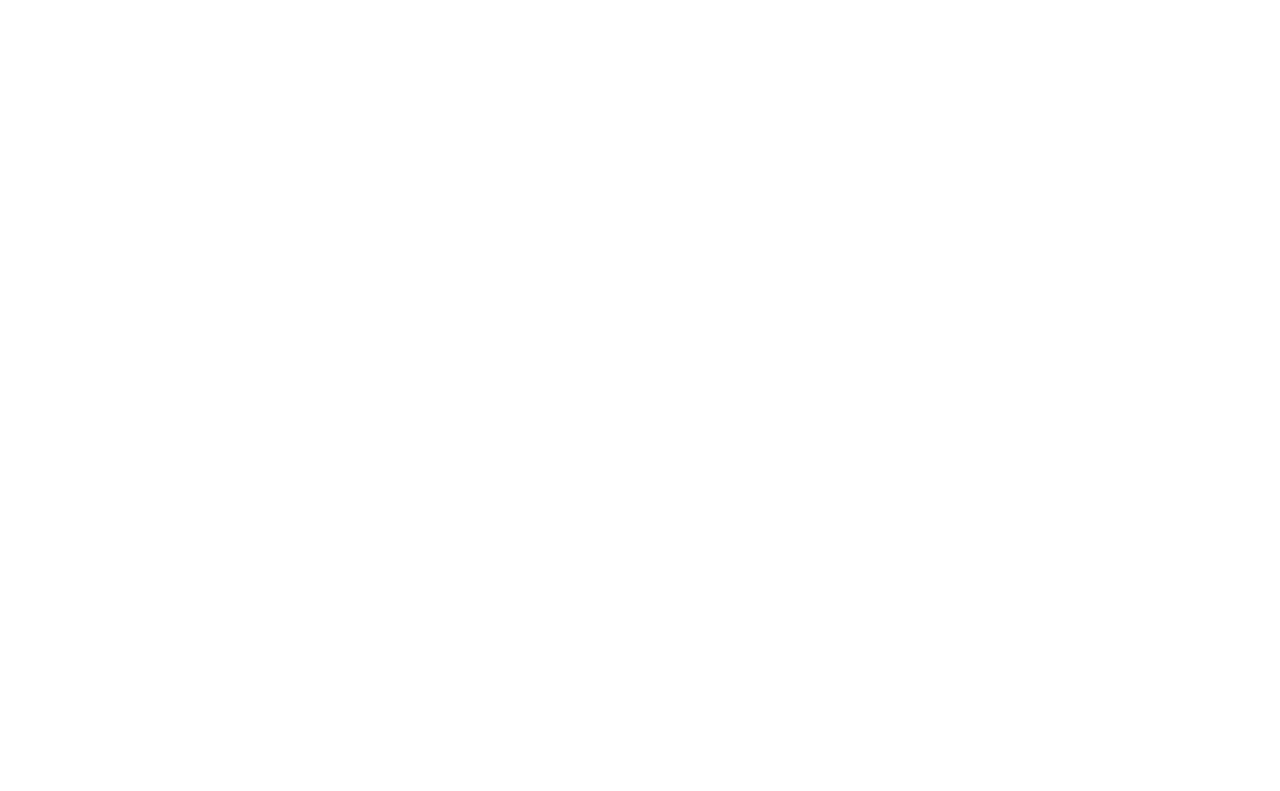
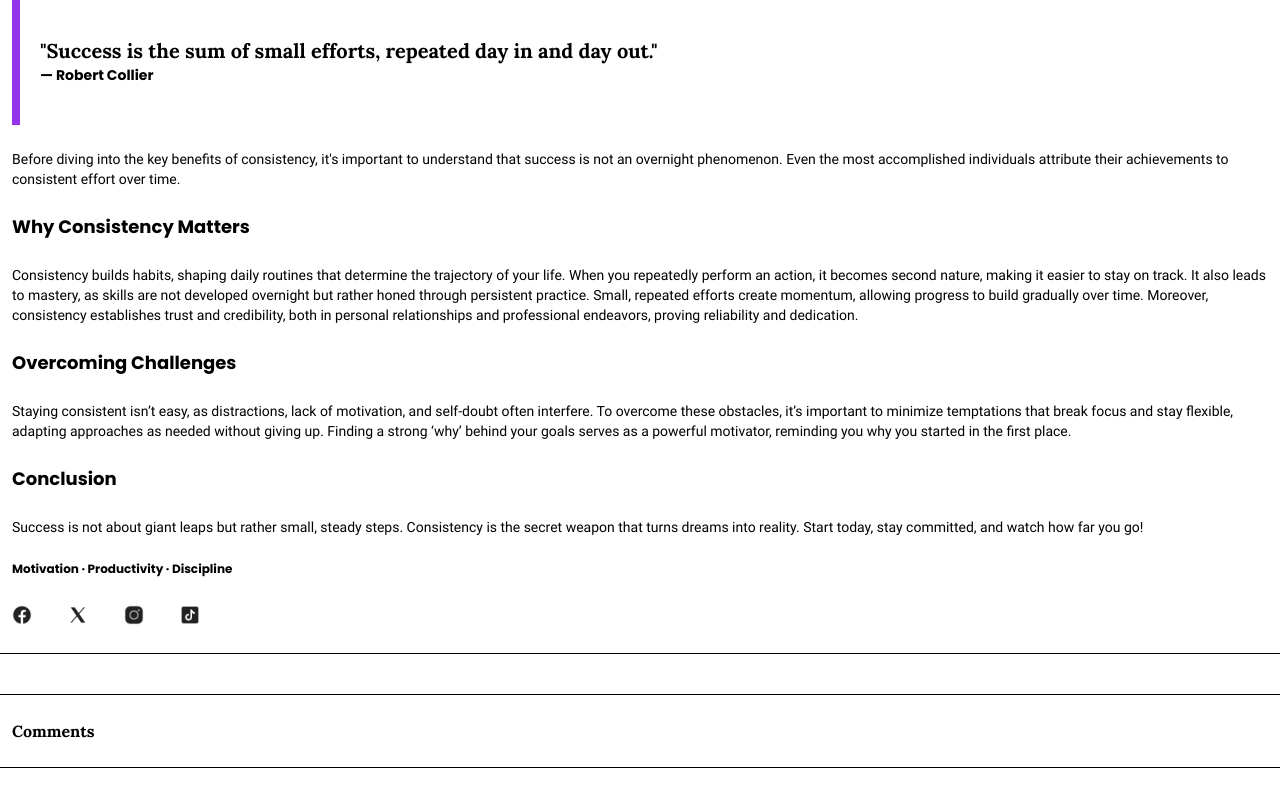
Before and after one commit to softwareNinja-888/salt_light_blog, a React (Vite) app in the folder blog/: page /blogs/1 in a window 1280 px wide. Shown: the part 780-1571 px from the top of the page. Before the commit the page ends 800 px from the top, so only its background shows below. Built offline with nearby package versions, Linux system fonts and the light colour scheme.

Commit message:
Refactor blog page

```diff
--- a/blog/src/components/BlogPage.jsx
+++ b/blog/src/components/BlogPage.jsx
@@ -1,10 +1,19 @@
 import { useParams } from "react-router"
+import { useState } from "react";
+
 import {Header} from "./Header"
+import {Footer} from "./Footer"
+
+import {Line} from "./Line"
+import {SocialLinks} from "./SocialLinks"
 import {Quote} from "./Quote"
 
 import blogImg from '/blog/blogA1.webp'
 
 export function BlogPage(obj){
+
+    const [comment, setComment] = useState("");
+
 
     const {blog} = useParams()
     console.log(blog)
@@ -36,12 +45,63 @@
                         <div className="">
                             <img src={blogImg} alt="blog Image" className="h-52 w-full"/>
                         </div>
-                        <div className="text-sm font-roboto ">
+                        <div className="text-sm font-roboto py-6 ">
                             Consistency is often overlooked in the pursuit of success. Many people chase big wins, expecting immediate results, but fail to recognize that true progress is built on small, repeated actions over time. Whether you're trying to start a business, improve your health, or master a skill, consistency is the bridge between where you are and where you want to be.
                         </div>
                         <Quote/>
+                        <div className="text-sm font-roboto py-6">
+                            Before diving into the key benefits of consistency, it's important to understand that success is not an overnight phenomenon. Even the most accomplished individuals attribute their achievements to consistent effort over time.
+                        </div>
+
+                        <div className="">
+                            <div className="font-poppins text-lg">Why Consistency Matters</div>
+                            <div className="text-sm font-roboto py-6">
+                                Consistency builds habits, shaping daily routines that determine the trajectory of your life. When you repeatedly perform an action, it becomes second nature, making it easier to stay on track. It also leads to mastery, as skills are not developed overnight but rather honed through persistent practice. Small, repeated efforts create momentum, allowing progress to build gradually over time. Moreover, consistency establishes trust and credibility, both in personal relationships and professional endeavors, proving reliability and dedication.
+                            </div>
+                        </div>
+                         <div className="">
+                            <div className="font-poppins text-lg">Overcoming Challenges</div>
+                            <div className="text-sm font-roboto py-6">
+                                Staying consistent isn’t easy, as distractions, lack of motivation, and self-doubt often interfere. To overcome these obstacles, it’s important to minimize temptations that break focus and stay flexible, adapting approaches as needed without giving up. Finding a strong ‘why’ behind your goals serves as a powerful motivator, reminding you why you started in the first place.
+                            </div>
+                        </div>
+                         <div className="">
+                            <div className="font-poppins text-lg">Conclusion</div>
+                            <div className="text-sm font-roboto py-6">
+                               Success is not about giant leaps but rather small, steady steps. Consistency is the secret weapon that turns dreams into reality. Start today, stay committed, and watch how far you go!
+                            </div>
+                        </div>
+
                     </div>
                 </div>
+
+                {/*GENRE*/}
+                <div className="text-xs px-3 font-poppins">Motivation &#183; Productivity &#183; Discipline</div>
+
+                <div className="flex px-3 py-7">
+                    <SocialLinks marginTop="mt-0" postion="start" width="w-5"/>
+                </div>
+                <div className="pb-10">
+                    <Line/>
+                </div>
+
+                {/*CAROSEL POST */}
+
+                {/*COMMENTS*/}
+                <div className="">
+                     <div className="flex flex-col gap-6">
+                        <Line />
+                        <div className="px-3 font-lora">Comments</div>
+                        <Line/>
+                    </div>
+                    <div className="px-3 py-6">
+                        <textarea id="message" value={comment} onChange={(e) => setComment(e.target.value)} placeholder="Your comment..." className="w-full px-3 py-2 border border-black focus:border-none focus:outline-none focus:ring-2 focus:ring-purple-500 h-24 resize-none" >
+                        </textarea>
+                    </div>
+                </div>
+
+                {/*FOOTER*/}
+                <Footer/>
             </div>
         </>
     )
--- a/blog/src/components/HamburgerMenu.jsx
+++ b/blog/src/components/HamburgerMenu.jsx
@@ -16,6 +16,8 @@
 import { useAuth } from "./AuthContext"
 import { useTheme } from './ThemeContext';
 import { useNavigate } from 'react-router'
+import { SocialLinks } from './SocialLinks';
+
 
 
 
@@ -89,21 +91,8 @@
                           </>
             }  */}
         </nav>
-        <div className="flex space-x-4 mt-16 gap-5">
-          <a href="#" className="w-8">
-            <img src={ theme === 'light' ? facebookLight : facebookDark } alt="facebook logo" className="" />
-          </a>
-          <a href="#" className="w-8">
-            <img src={ theme === 'light' ? xLight : xDark} alt="x logo" className="w-20" />
-          </a>
-          <a href="#" className="w-8">
-            <img src={theme === 'light' ? instaLight : instaDark} alt="insta logo" className="" />
-          </a>
-          <a href="#" className="w-8">
-            <img src={theme === 'light' ? tiktokLight : tiktokDark} alt="insta logo" className="" />
-          </a>
-        </div>
-      </motion.div>
+        <SocialLinks marginTop="mt-16"/>
+        </motion.div>
     </>
   );
 };
--- a/blog/src/components/Quote.jsx
+++ b/blog/src/components/Quote.jsx
@@ -1,9 +1,14 @@
 export function Quote(){
 	return (
 		<>
-			<div>
-				"Success is the sum of small efforts, repeated day in and day out." — Robert Collier
+		<div className="flex gap-5 h-32">
+			<div className="w-2 h-full bg-purple-600"></div>
+
+			{/*ADD MAX LENGTH FOR QUOTE SECTION IN DATA STRUCTURE */}
+			<div className="flex flex-col self-center text-xl font-lora">
+				"Success is the sum of small efforts, repeated day in and day out." <span className="font-poppins text-sm">— Robert Collier</span>
 			</div>
+		</div>
 		</>
 		)
 }
--- a/blog/src/components/SocialLinks.jsx
+++ b/blog/src/components/SocialLinks.jsx
@@ -10,23 +10,23 @@
 import facebookDark from '/dark/facebookDark.png'
 import tiktokDark from '/dark/tiktokDark.png'
 
-export function SocialLinks(){
+export function SocialLinks({width="w-6",marginTop="mt-2",position="center"}){
 
     const {theme}= useTheme()
 
     return (
         <>
-            <div className="flex justify-center space-x-4 mt-2 gap-5">
-                <a href="#" className="w-6">
+            <div className={`flex justify-${position} space-x-4 ${marginTop} gap-5`}>
+                <a href="#" className={`${width}`}>
                   <img src={ theme === 'light' ? facebookLight : facebookDark } alt="facebook logo" className="" />
                 </a>
-                <a href="#" className="w-6">
+                <a href="#" className={`${width}`}>
                   <img src={ theme === 'light' ? xLight : xDark} alt="x logo" className="w-20" />
                 </a>
-                <a href="#" className="w-6">
+                <a href="#" className={`${width}`}>
                   <img src={theme === 'light' ? instaLight : instaDark} alt="insta logo" className="" />
                 </a>
-                <a href="#" className="w-6">
+                <a href="#" className={`${width}`}>
                   <img src={theme === 'light' ? tiktokLight : tiktokDark} alt="insta logo" className="" />
                 </a>
             </div>
```
